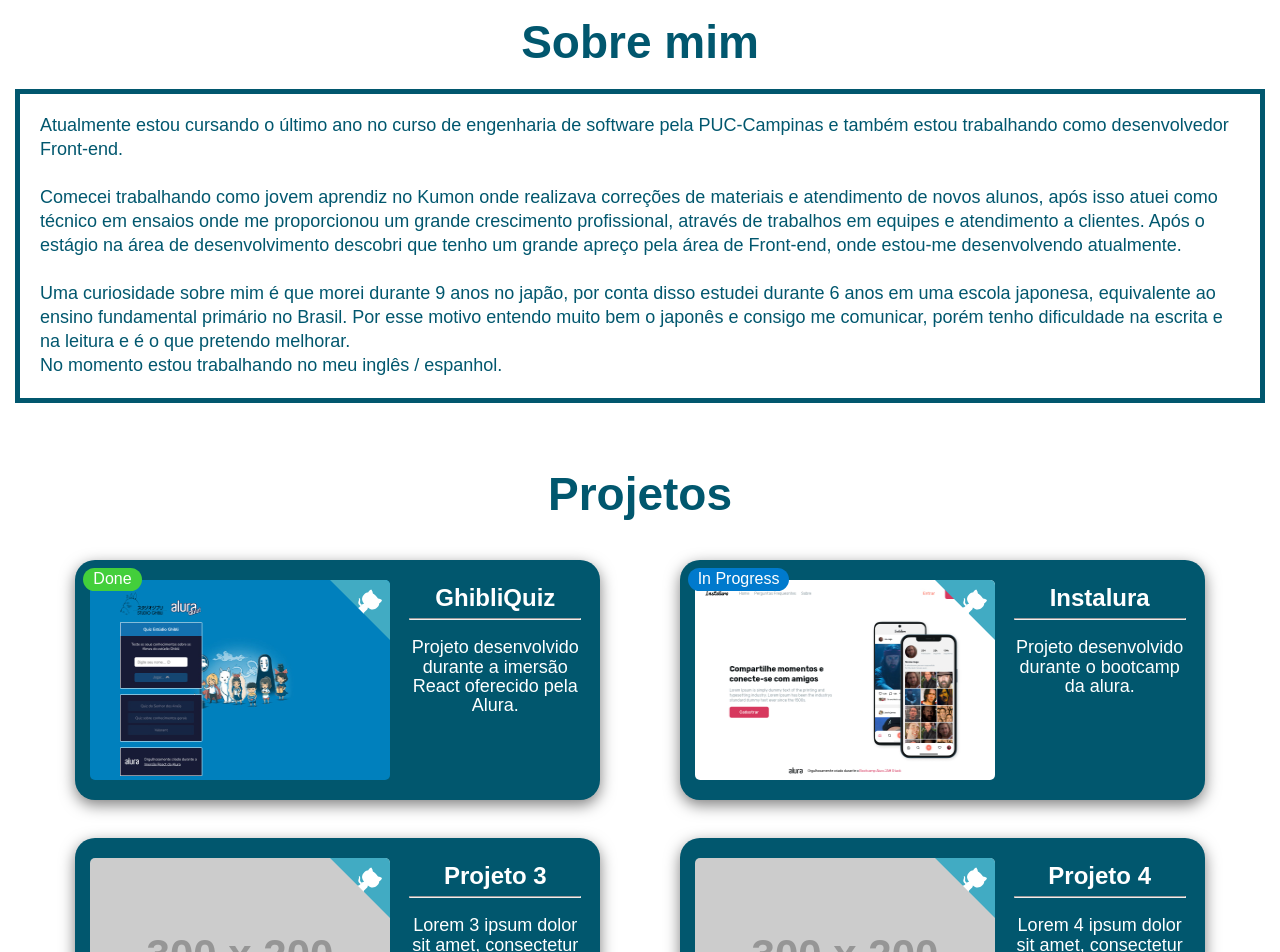
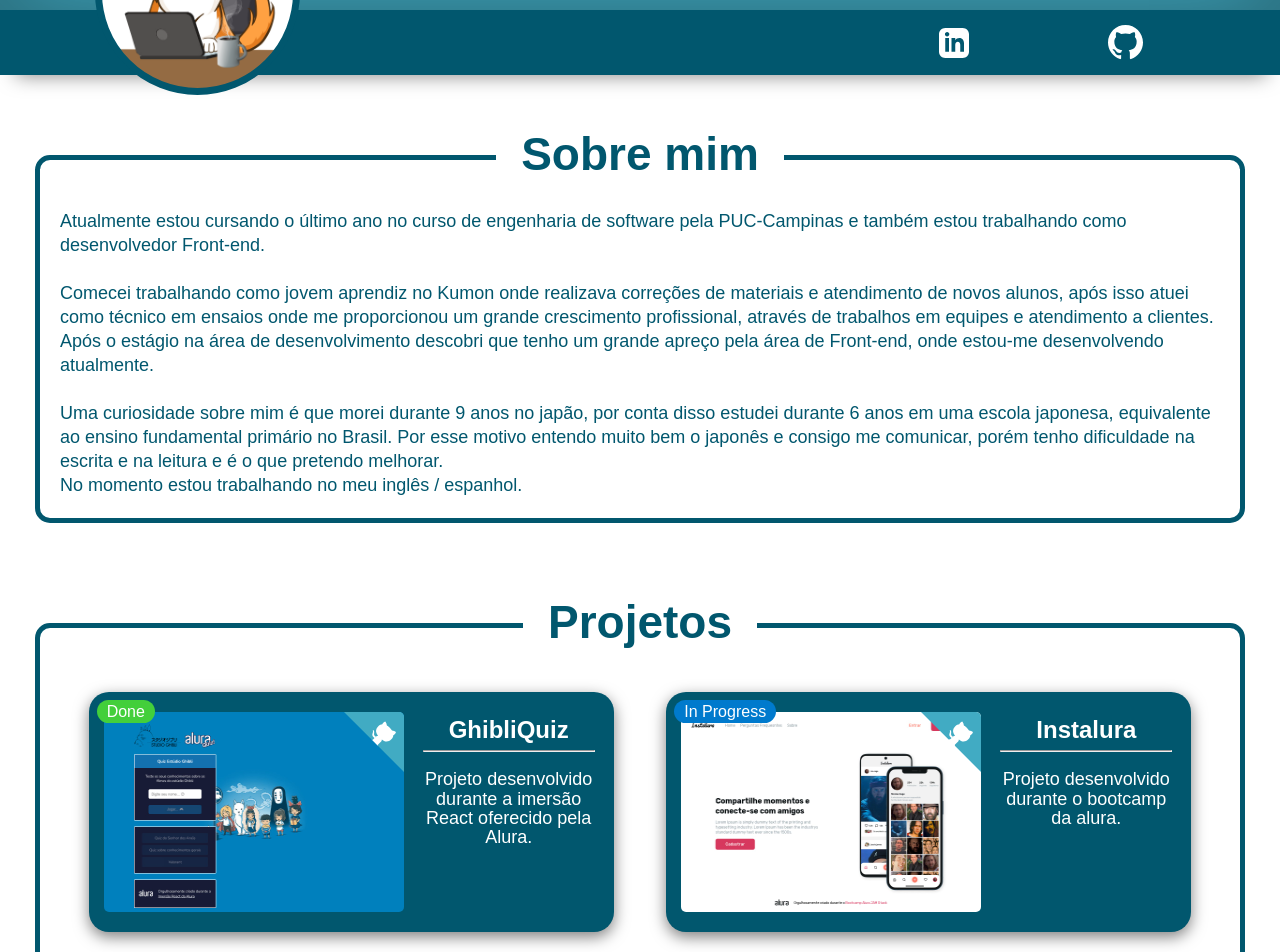
Before and after one commit to YgorYamanaca/Ygor_Yamanaca_JAMStackAlura, a Next.js app: page / in a window 1280 px wide. Shown: the part 340-1292 px from the top of the page. Built offline with nearby package versions, Linux system fonts and the light colour scheme; a web font is replaced by a local one.

Commit message:
Atualização de estilo

```diff
--- a/src/components/commons/Footer/index.tsx
+++ b/src/components/commons/Footer/index.tsx
@@ -7,7 +7,7 @@ const Footer: React.FC = () => {
     <FooterStyle.Container>
       <FooterStyle.TextBox>
         <Text variant='text' tag='p'>
-          Feito para o desafio do primeiro módulo
+          Feito por Ygor Yamanaca
         </Text>
       </FooterStyle.TextBox>
     </FooterStyle.Container>
--- a/src/components/commons/Header/NavBar/styles.ts
+++ b/src/components/commons/Header/NavBar/styles.ts
@@ -8,10 +8,12 @@ const Container = styled.nav`
     mobile: css`
       height: 50px;
       justify-content: center;
+      margin-bottom:45px;
     `,
     desktop: css`
       height: 65px;
       justify-content: flex-start;
+      margin-bottom:30px;
     `,
   })}
   box-shadow: 1px 15px 20px -15px rgba(0,0,0, 0.5);
--- a/src/components/commons/ProjectBox/styles.ts
+++ b/src/components/commons/ProjectBox/styles.ts
@@ -28,7 +28,7 @@ const Container = styled.div`
   z-index: 15;
   :hover {
     transform: translate(-5px, -5px);
-    box-shadow: 0 5px 25px 0px rgba(0,0,0,0.5);
+    box-shadow: 10px 13px 20px 0px rgba(0,0,0,0.5);
   }
   transition: box-shadow, transform,  0.25s ease-in-out;
   &:hover{
--- a/src/components/commons/ProjectsWrapper/styles.ts
+++ b/src/components/commons/ProjectsWrapper/styles.ts
@@ -2,16 +2,35 @@ import styled, { css } from 'styled-components';
 import breakpointsMedia from 'utils/breakpointsMedia';
 
 const Container = styled.div`
-  width: 100%;
-  height: 100%;
+  display:flex;
+  flex-direction:column;
+  flex-direction: column;
+  justify-content:center;
+  align-items:center;
+  position:relative;
   padding: 15px;
   background-color: ${({ theme }) => theme.colors.background.main.color};
+  border: 5px solid ${({ theme }) => theme.colors.primary.main.color};
+  border-radius: 15px;
+
+  ${breakpointsMedia({
+    mobile: css`
+      margin: 25px 5px;
+    `,
+    desktop: css`
+      margin: 50px 35px;
+    `,
+  })}
 `;
 
 const TitleBox = styled.div`
   display:flex;
   justify-content: center;
   margin-bottom: 20px;
+  position: absolute;
+  top: -35px;
+  padding: 2.5px 25px;
+  background-color: ${({ theme }) => theme.colors.background.main.color};
   ${breakpointsMedia({
     mobile: css`
       font-size: 36px;
@@ -30,6 +49,14 @@ const ProjectsBox = styled.div`
   flex-flow: row wrap;
   justify-content:space-evenly;
   align-items:center;
+  ${breakpointsMedia({
+    mobile: css`
+      margin-top: 10px;
+    `,
+    desktop: css`
+      margin-top: 30px;
+    `,
+  })}
 `;
 
 const ProjectsWrapperStyle = {
--- a/src/components/commons/TextBox/styles.ts
+++ b/src/components/commons/TextBox/styles.ts
@@ -3,16 +3,30 @@ import breakpointsMedia from 'utils/breakpointsMedia';
 
 const Container = styled.div`
   display:flex;
+  position:relative;
   flex-direction: column;
   justify-content:center;
   align-items:center;
-  padding: 50px 15px;
+  background-color: ${({ theme }) => theme.colors.background.main.color};
+  border: 5px solid ${({ theme }) => theme.colors.primary.main.color};
+  border-radius: 15px;
+  ${breakpointsMedia({
+    mobile: css`
+      margin: 25px 5px;
+    `,
+    desktop: css`
+      margin: 50px 35px;
+    `,
+  })}
 `;
 
 const TitleBox = styled.div`
   display:flex;
   justify-content: center;
+  position: absolute;
+  top: -35px;
   margin-bottom: 20px;
+  padding: 2.5px 25px;
   ${breakpointsMedia({
     mobile: css`
       font-size: 36px;
@@ -23,12 +37,21 @@ const TitleBox = styled.div`
   })}
   font-weight:700;
   color: ${({ theme }) => theme.colors.primary.main.color};
+  background-color: ${({ theme }) => theme.colors.background.main.color};
 `;
 
 const ContentBox = styled.div`
   padding:20px;
-  border: 5px solid ${({ theme }) => theme.colors.primary.main.color};
   line-height:1.5;
+  border-radius:20px;
+  ${breakpointsMedia({
+    mobile: css`
+      margin-top: 10px;
+    `,
+    desktop: css`
+      margin-top: 30px;
+    `,
+  })}
 `;
 
 const ProjectBoxStyle = {
--- a/src/interfaces/colors.d.ts
+++ b/src/interfaces/colors.d.ts
@@ -2,6 +2,8 @@ type IColor = {
   main: {
     color?: string
     contrastText?: string
+    colorHex?: string
+    colorHexAlpha?: string
   }
 }
 
--- a/src/theme/ThemeManager/modes/ligthMode.ts
+++ b/src/theme/ThemeManager/modes/ligthMode.ts
@@ -4,17 +4,22 @@ const ligthTheme = {
     main: {
       color: '#01576e',
       contrastText: '#fff',
+      colorHex: 'rgba(1,87,110,1)',
+      colorHexAlpha: 'rgba(1,87,110, 0.5)',
+
     },
   },
   secondary: {
     main: {
       color: '#41abc3',
       contrastText: '#fff',
+      colorHex: 'rgba(65,171,195, 1)',
+      colorHexAlpha: 'rgba(65,171,195, 0.5)',
     },
   },
   tertiary: {
     main: {
-      color: '#86cad5',
+      color: '#a6dce6',
       contrastText: '#fff',
     },
   },
@@ -22,12 +27,6 @@ const ligthTheme = {
     main: {
       color: '#fff',
       contrastText: '#54b6e5',
-    },
-  },
-  borders: {
-    main: {
-      color: 'yellow',
-      contrastText: '#fff',
     },
   },
   statusColor: {
```
